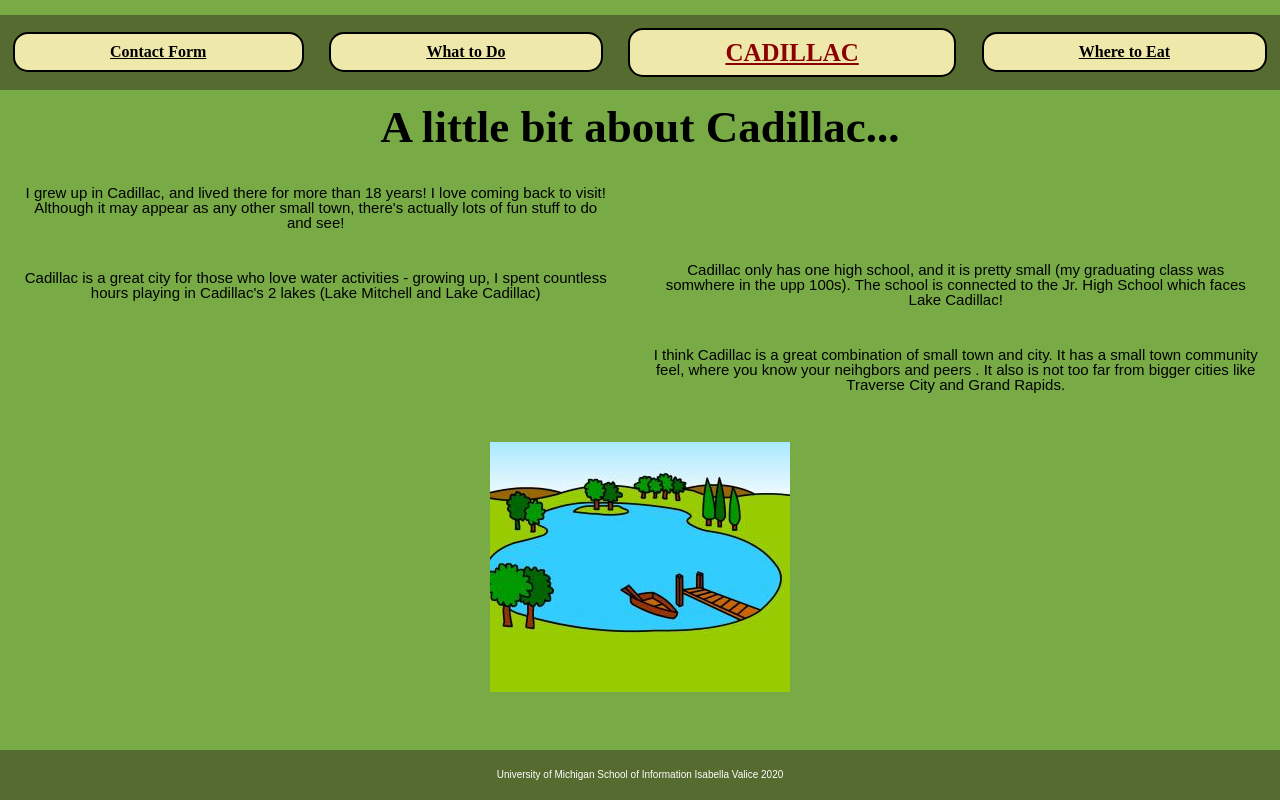
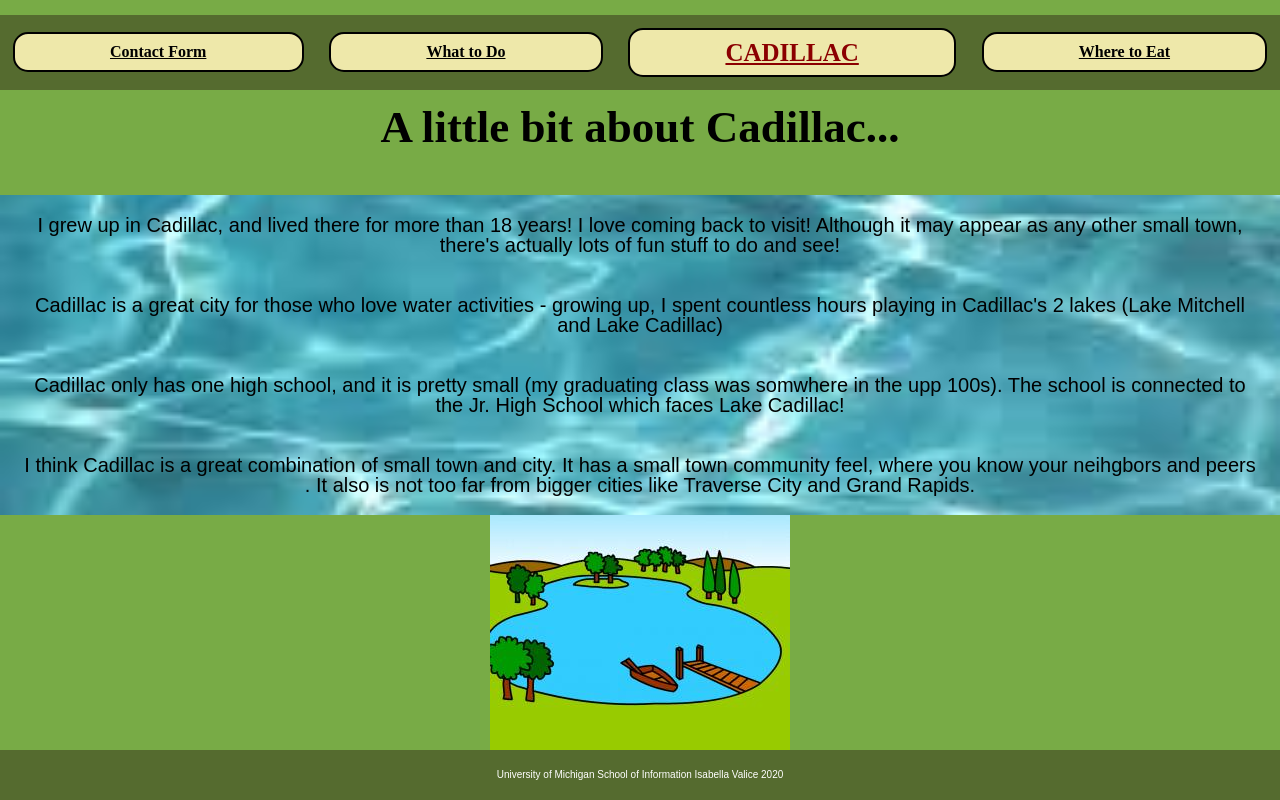
Before and after one commit to isabellavalice/portfolio339, a plain HTML site: page index.html in a window 1280 px wide. Drawn offline with Linux system fonts and the light colour scheme.

Commit message:
Add files via upload

```diff
--- a/css/style.css
+++ b/css/style.css
@@ -215,8 +215,8 @@ nav a:hover{
     top:0px;
 }
 
-/* .parallax{
-    background-image: url("imgs/lakemitch4parallax.jpg");
+.parallax{
+    background-image: url("../imgs/lightwaterparallax.jpg");
     min-height: 200px;
     width: 100%;
     position: relative;
@@ -224,7 +224,7 @@ nav a:hover{
     background-position:center;
     background-repeat: no-repeat;
     background-size: cover;
-} */
+}
 
 .flip-card {
     grid-column: 1 / span 2;
@@ -293,11 +293,14 @@ label {
 .first p{
     animation-duration: 3s;
     animation-name: slidey;
+    font-size: 20px;
+    /* background-color: ivory; */
 }
 
 .second p{
     animation-duration: 3s;
     animation-name: slidetwo;
+    font-size: 20px;
 }
 @keyframes slidetwo{
     from{
--- a/index.html
+++ b/index.html
@@ -31,7 +31,7 @@
     </header>
     <main class = "secondgrid">
         <header id="main"></header>
-        <div class = "parallax"></div>
+        <div class = "parallax">
         <div class = "first">
             <p> I grew up in Cadillac, and lived there for more than 18 years! I love coming back to visit!
                 Although it may appear as any other small town, there's actually lots of fun stuff to do and see!
@@ -51,6 +51,7 @@
             </p>
 
         </div>
+        </div>
 
         <div class="flip-card">
             <div class="flip-card-inner">
@@ -58,8 +59,8 @@
                     <img src = "imgs/cartoonlake.jpg" alt = "lake">
                 </div>
         <div class="flip-card-back">
-            <p>:}</p>
-            <h3>Come to Cadillac!</h3>
+
+            <h1>Come to Cadillac!</h>
             <p>Can't wait to see you there</p>
         </div>
         </div>
```
Also changed, not shown: imgs/lightwaterparallax.jpg (added).
